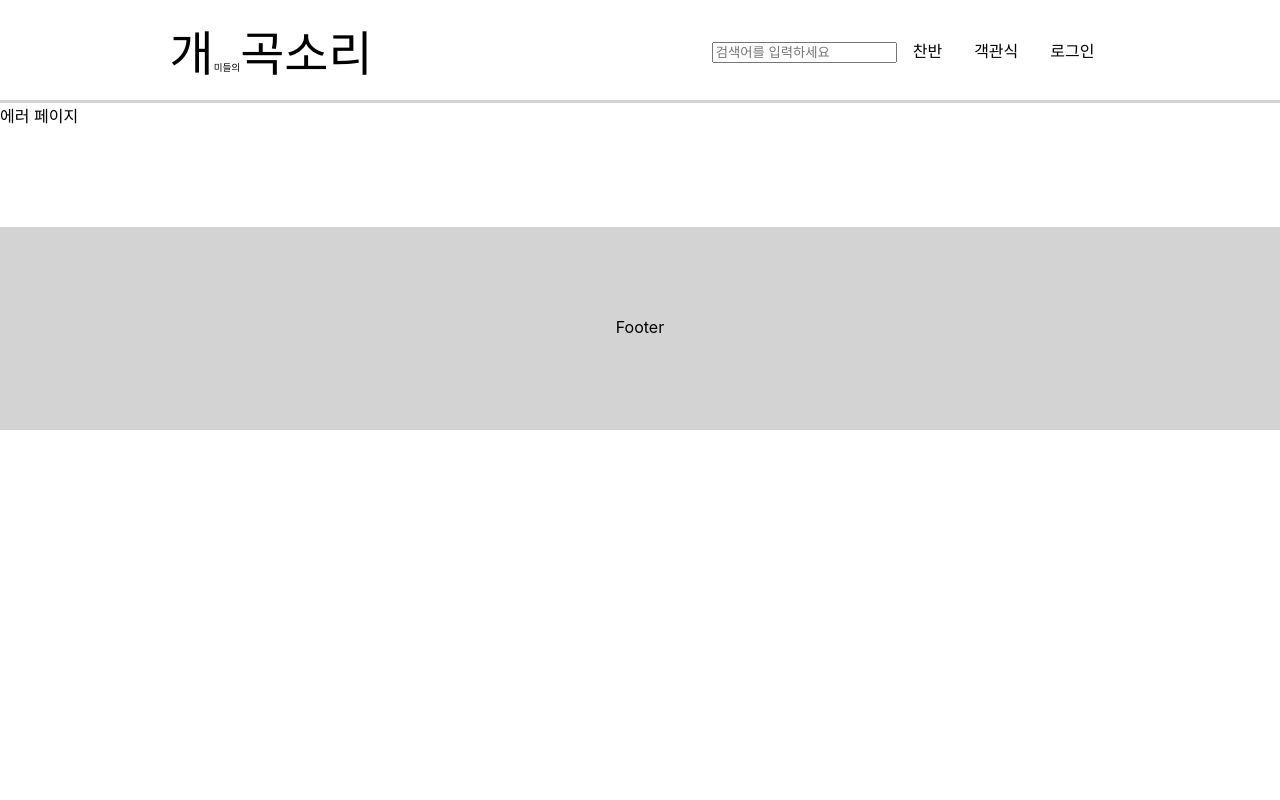
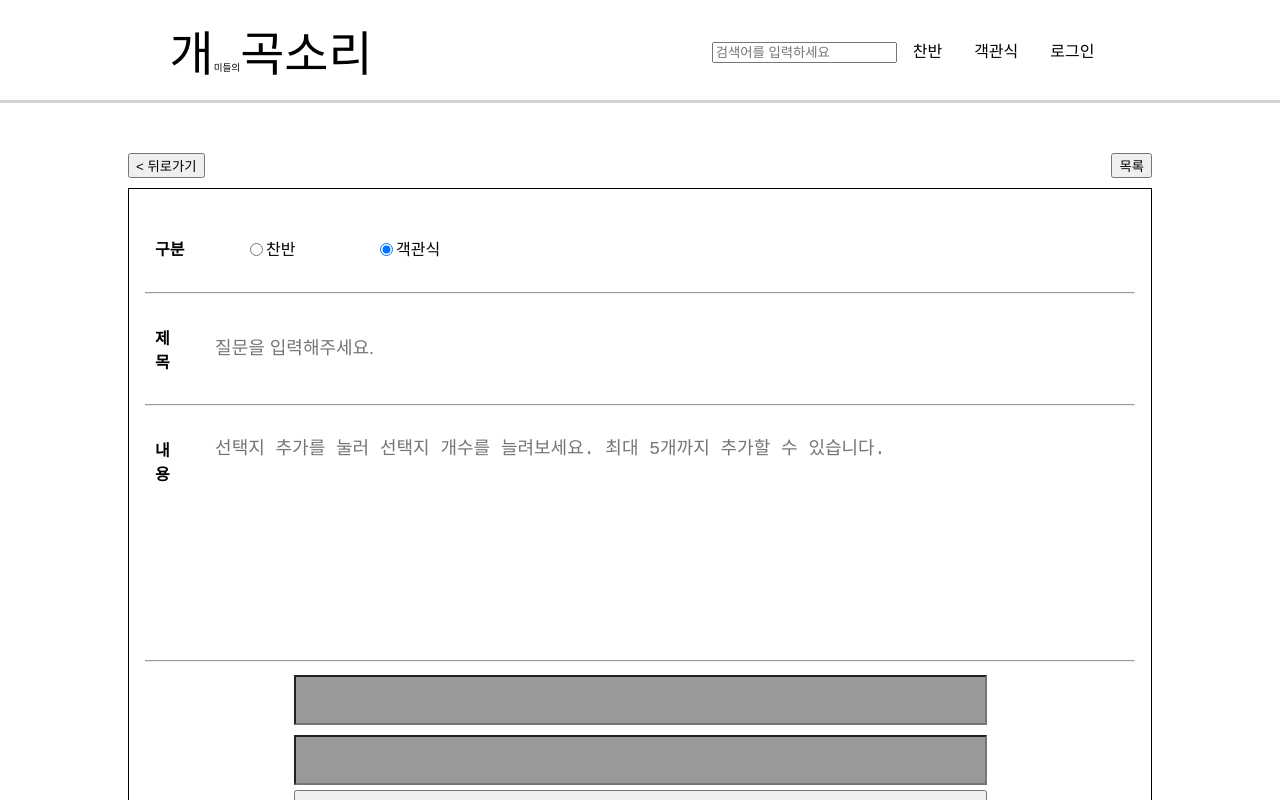
Before and after one commit to gabmin/Front-End, a React (Create React App) app: page /multi/1/edit in a window 1280 px wide. Shown: the top 800 px of the page. Built offline with nearby package versions, Linux system fonts and the light colour scheme.

Commit message:
feat: multiwrite 수정기능

```diff
--- a/src/components/MultiVoted.js
+++ b/src/components/MultiVoted.js
@@ -121,9 +121,9 @@ const MultiVoted = props => {
           />
         </div>
       ) : null}
-      {DataList.nickname === userInfo.nickname ? (
+      {/* {DataList.nickname === userInfo.nickname ? (
         <button>투표 종료</button>
-      ) : null}
+      ) : null} */}
     </Container>
   );
 };
--- a/src/components/MultiWrite.js
+++ b/src/components/MultiWrite.js
@@ -4,25 +4,45 @@ import moment from "moment";
 
 import { history } from "../redux/configureStore";
 import { useDispatch } from "react-redux";
-import { AddPostDB } from "../redux/actions/multiCard";
+import { AddPostDB, EditPostDB } from "../redux/actions/multiCard";
 
-const MultiWrite = () => {
-  const [title, setTitle] = useState("");
-  const [description, setDescription] = useState("");
-  const [hiddenBtnB, setHiddenBtnB] = useState(true);
-  const [hiddenBtnC, setHiddenBtnC] = useState(true);
-  const [hiddenBtnD, setHiddenBtnD] = useState(true);
-  const [hiddenInputC, setHiddenInputC] = useState(false);
-  const [hiddenInputD, setHiddenInputD] = useState(false);
-  const [hiddenInputE, setHiddenInputE] = useState(false);
-  const [contentA, setContentA] = useState("");
-  const [contentB, setContentB] = useState("");
-  const [contentC, setContentC] = useState("");
-  const [contentD, setContentD] = useState("");
-  const [contentE, setContentE] = useState("");
+const MultiWrite = props => {
+  const editData = props.editData;
+  const multiId = props.multiId;
+  console.log("editwrite", editData);
+  const isEdit = editData ? true : false;
+  console.log("isEdit", isEdit);
+  const [title, setTitle] = useState(isEdit ? editData.title : "");
+  const [description, setDescription] = useState(
+    isEdit ? editData.description : "",
+  );
+  const [hiddenBtnB, setHiddenBtnB] = useState(
+    isEdit && editData.contentC !== null ? false : true,
+  );
+  const [hiddenBtnC, setHiddenBtnC] = useState(
+    isEdit && editData.contentD !== null ? false : true,
+  );
+  const [hiddenBtnD, setHiddenBtnD] = useState(
+    isEdit && editData.contentE !== null ? false : true,
+  );
+  const [hiddenInputC, setHiddenInputC] = useState(
+    isEdit && editData.contentC !== null ? true : false,
+  );
+  const [hiddenInputD, setHiddenInputD] = useState(
+    isEdit && editData.contentD !== null ? true : false,
+  );
+  const [hiddenInputE, setHiddenInputE] = useState(
+    isEdit && editData.contentE !== null ? true : false,
+  );
+  const [contentA, setContentA] = useState(isEdit ? editData.contentA : "");
+  const [contentB, setContentB] = useState(isEdit ? editData.contentB : "");
+  const [contentC, setContentC] = useState(isEdit ? editData.contentC : "");
+  const [contentD, setContentD] = useState(isEdit ? editData.contentD : "");
+  const [contentE, setContentE] = useState(isEdit ? editData.contentE : "");
 
   const dispatch = useDispatch();
   const date = moment().format("YYYY-MM-DD HH:mm:ss");
+  const editedDate = moment().format("YYYY-MM-DD HH:mm:ss");
   const titleRef = useRef();
   const descriptionRef = useRef();
   const contentARef = useRef();
@@ -31,6 +51,7 @@ const MultiWrite = () => {
   const contentDRef = useRef();
   const contentERef = useRef();
 
+  // post 작성하기
   const addPost = () => {
     if (title === "") {
       window.alert("no title");
@@ -121,6 +142,104 @@ const MultiWrite = () => {
     contentD,
     contentE,
     date,
+  );
+  // post 수정하기
+  const eidtPost = () => {
+    if (title === "") {
+      window.alert("no title");
+      return setTimeout(() => {
+        titleRef.current.focus();
+      }, 500);
+    } else if (description === "") {
+      window.alert("no description");
+      return setTimeout(() => {
+        descriptionRef.current.focus();
+      }, 500);
+    } else if (contentA === "") {
+      window.alert("선택지를 빈칸없이 차례대로 입력해 주세요");
+      return setTimeout(() => {
+        contentARef.current.focus();
+      }, 500);
+    } else if (contentB === "") {
+      window.alert("선택지를 빈칸없이 차례대로 입력해 주세요");
+      return setTimeout(() => {
+        contentBRef.current.focus();
+      }, 500);
+    } else if ((contentD !== "" || contentE !== "") && contentC === "") {
+      window.alert("세번째 선택지를 빈칸없이 차례대로 입력해 주세요");
+      return setTimeout(() => {
+        contentCRef.current.focus();
+      }, 500);
+    } else if (contentE !== "" && contentD === "") {
+      window.alert("네번째 선택지를 빈칸없이 차례대로 입력해 주세요");
+      return setTimeout(() => {
+        contentDRef.current.focus();
+      }, 500);
+    } else if (contentC === "" && contentD === "" && contentE === "") {
+      dispatch(
+        EditPostDB({
+          multiId,
+          data: { title, description, editedDate, contentA, contentB },
+        }),
+      );
+    } else if (contentD === "" && contentE === "") {
+      dispatch(
+        EditPostDB({
+          multiId,
+          data: {
+            title,
+            description,
+            editedDate,
+            contentA,
+            contentB,
+            contentC,
+          },
+        }),
+      );
+    } else if (contentE === "") {
+      dispatch(
+        EditPostDB({
+          multiId,
+          data: {
+            title,
+            description,
+            editedDate,
+            contentA,
+            contentB,
+            contentC,
+            contentD,
+          },
+        }),
+      );
+    } else {
+      dispatch(
+        EditPostDB({
+          multiId,
+          data: {
+            title,
+            description,
+            editedDate,
+            contentA,
+            contentB,
+            contentC,
+            contentD,
+            contentE,
+          },
+        }),
+      );
+    }
+    history.push("/multi");
+  };
+  console.log(
+    "editPost",
+    title,
+    description,
+    contentA,
+    contentB,
+    contentC,
+    contentD,
+    contentE,
+    editedDate,
   );
 
   const changeTitle = e => {
@@ -292,7 +411,11 @@ const MultiWrite = () => {
         ) : null}
         <div>
           <button onClick={cancel}>취소</button>
-          <button onClick={addPost}>완료</button>
+          {isEdit ? (
+            <button onClick={eidtPost}>수정완료</button>
+          ) : (
+            <button onClick={addPost}>완료</button>
+          )}
         </div>
       </VoteBox>
     </>
--- a/src/pages/MultiDetail.js
+++ b/src/pages/MultiDetail.js
@@ -1,5 +1,6 @@
 import React, { useEffect, useState } from "react";
 import { useDispatch, useSelector } from "react-redux";
+import { history } from "../redux/configureStore";
 
 import MultiComment from "../components/MultiComment";
 import MultiUnvoted from "../components/MultiUnvoted";
@@ -16,6 +17,7 @@ const MultiDetail = props => {
   console.log("multiDetail", multiDetail);
   const userInfo = useSelector(state => state.user.userInfo);
   const dataList = multiDetail.multi && multiDetail;
+  console.log("dataListList", dataList);
 
   const render = temp => {
     setState(temp);
@@ -47,12 +49,15 @@ const MultiDetail = props => {
     dispatch(ClosePostDB(multiId));
   };
 
+  const editPost = () => {
+    history.push(`/multi/${multiId}/edit`);
+  };
+
   if (
     dataList &&
     (userInfo.nickname === dataList.multi.nickname ||
       dataList.multi.voted !== null)
   ) {
-    console.log("voted", dataList.multi.voted);
     return (
       <div>
         <div>
@@ -60,8 +65,16 @@ const MultiDetail = props => {
         </div>
         {userInfo.nickname === dataList.multi.nickname ? (
           <div>
-            <button onClick={deletePost}>삭제하기</button>
-            <button onClick={closePost}>종료하기</button>
+            {/* <div>투표가 종료되었습니다</div> */}
+            <div>
+              <button onClick={deletePost}>삭제하기</button>
+              {dataList.multi.completed !== 1 ? (
+                <div>
+                  <button onClick={editPost}>수정하기</button>
+                  <button onClick={closePost}>종료하기</button>
+                </div>
+              ) : null}
+            </div>
           </div>
         ) : null}
         <div>
--- a/src/pages/MultiEdit.js
+++ b/src/pages/MultiEdit.js
@@ -1,8 +1,114 @@
-import React from "react";
+import React, { useCallback, useState } from "react";
+import { history } from "../redux/configureStore";
+import styled from "styled-components";
+
+import MultiWrite from "../components/MultiWrite";
+import { useSelector } from "react-redux";
 
 const MultiEdit = props => {
+  const [eitherState, setEitherState] = useState(false);
+  const [multiState, setMultiState] = useState(true);
   const multiId = props.match.params.multi_id;
-  return <div>N지선다 수정페이지 글 아이디 : {multiId}</div>;
+  const multiDetail = useSelector(state => state.multiDetail.multiDetail);
+  console.log("multiDetail", multiDetail);
+  const userInfo = useSelector(state => state.user.userInfo);
+  const dataList = multiDetail.multi && multiDetail;
+  console.log("dataListList", dataList);
+
+  const editData = dataList && dataList.multi;
+  console.log("editData", editData);
+
+  //뒤로가기
+  const onClickBack = useCallback(() => {
+    history.push("/either");
+  });
+  //목록으로가기
+  const onClickIndex = useCallback(() => {
+    history.push("/");
+  });
+
+  // radio button
+  const EitherRadioBtn = e => {
+    setEitherState(!eitherState);
+    setMultiState(!multiState);
+  };
+  const MultiRadioBtn = e => {
+    setEitherState(!eitherState);
+    setMultiState(!multiState);
+  };
+
+  return (
+    <>
+      <Wrap>
+        <ButtonGrid>
+          <button onClick={onClickBack}>{"<"} 뒤로가기</button>
+          <button onClick={onClickIndex}>목록</button>
+        </ButtonGrid>
+        <ContentBox>
+          <Index>
+            <h4 style={{ width: "30px" }}>구분</h4>
+            <div style={{ display: "flex" }}>
+              <RadioBtnWarpper>
+                <input
+                  name="write"
+                  type="radio"
+                  id="either"
+                  checked={eitherState}
+                  onChange={EitherRadioBtn}
+                />
+                <label>찬반</label>
+              </RadioBtnWarpper>
+              <RadioBtnWarpper>
+                <input
+                  name="write"
+                  type="radio"
+                  id="multi"
+                  checked={multiState}
+                  onChange={MultiRadioBtn}
+                />
+                <label>객관식</label>
+              </RadioBtnWarpper>
+            </div>
+          </Index>
+
+          {multiState ? (
+            <MultiWrite editData={editData} multiId={multiId} />
+          ) : null}
+        </ContentBox>
+      </Wrap>
+    </>
+  );
 };
 
+const Wrap = styled.div`
+  width: 80%;
+  height: 100%;
+  margin: 50px auto;
+`;
+const ButtonGrid = styled.div`
+  width: 100%;
+  margin: 10px 0px;
+  display: flex;
+  justify-content: space-between;
+`;
+
+const ContentBox = styled.div`
+  border: 1px solid black;
+  width: 100%;
+  height: 100%;
+  padding: 1em;
+  box-sizing: border-box;
+`;
+const RadioBtnWarpper = styled.div`
+  width: 70px;
+  display: flex;
+  margin: 0px 0px 0px 60px;
+  align-items: center;
+`;
+
+const Index = styled.div`
+  margin: 10px;
+  display: flex;
+`;
+
 export default MultiEdit;
--- a/src/redux/actions/multiCard.js
+++ b/src/redux/actions/multiCard.js
@@ -49,6 +49,21 @@ export const AddPostDB = createAsyncThunk(
     }
   },
 );
+// multi 수정하기
+export const EditPostDB = createAsyncThunk(
+  "multiPost/EditPostDB",
+  async (data, { rejectWithValue }) => {
+    try {
+      const response = await api.patch(
+        `/posts/multi/${data.multiId}`,
+        data.data,
+      );
+      return response.data;
+    } catch (error) {
+      return rejectWithValue(error.response.data);
+    }
+  },
+);
 // multi 삭제하기
 export const DeletePostDB = createAsyncThunk(
   "multiPost/DeletePostDB",
--- a/src/redux/reducers/multiCardSlice.js
+++ b/src/redux/reducers/multiCardSlice.js
@@ -5,6 +5,7 @@ import {
   PostingDB,
   PostCompleteDB,
   AddPostDB,
+  EditPostDB,
   DeletePostDB,
   ClosePostDB,
 } from "../actions/multiCard";
@@ -25,6 +26,9 @@ export const initialState = {
   AddPostDBLoading: false,
   AddPostDBDone: false,
   AddPostDBError: null,
+  EditPostDBLoading: false,
+  EditPostDBDone: false,
+  EditPostDBError: null,
   DeletePostDBLoading: false,
   DeletePostDBDone: false,
   DeletePostDBError: null,
@@ -99,6 +103,21 @@ const multiPostSlice = createSlice({
         state.AddPostDBLoading = false;
         state.AddPostDBError = action.error;
       })
+      //multi 수정하기
+      .addCase(EditPostDB.pending, state => {
+        state.EditPostDBLoading = true;
+        state.EditPostDBDone = false;
+        state.EditPostDBError = null;
+      })
+      .addCase(EditPostDB.fulfilled, (state, action) => {
+        state.EditPostDBLoading = false;
+        state.EditPostDBDone = true;
+        // state.multiPost = [...state.multiPost, action.payload];
+      })
+      .addCase(EditPostDB.rejected, (state, action) => {
+        state.EditPostDBLoading = false;
+        state.EditPostDBError = action.error;
+      })
       //multi 삭제하기
       .addCase(DeletePostDB.pending, state => {
         state.DeletePostDBLoading = true;
--- a/src/shared/App.js
+++ b/src/shared/App.js
@@ -35,7 +35,7 @@ function App() {
           <Route exact path="/either/:either_id/edit" component={EitherEdit} />
           <Route exact path="/multi" component={Multi} />
           <Route exact path="/multi/:multi_id" component={MultiDetail} />
-          <Route exact path="/multi/edit/:multi_id" component={MultiEdit} />
+          <Route exact path="/multi/:multi_id/edit" component={MultiEdit} />
           <Route exact path="/write" component={CardWrite} />
           <Route path="*" component={ErrorPage} />
         </Switch>
```
